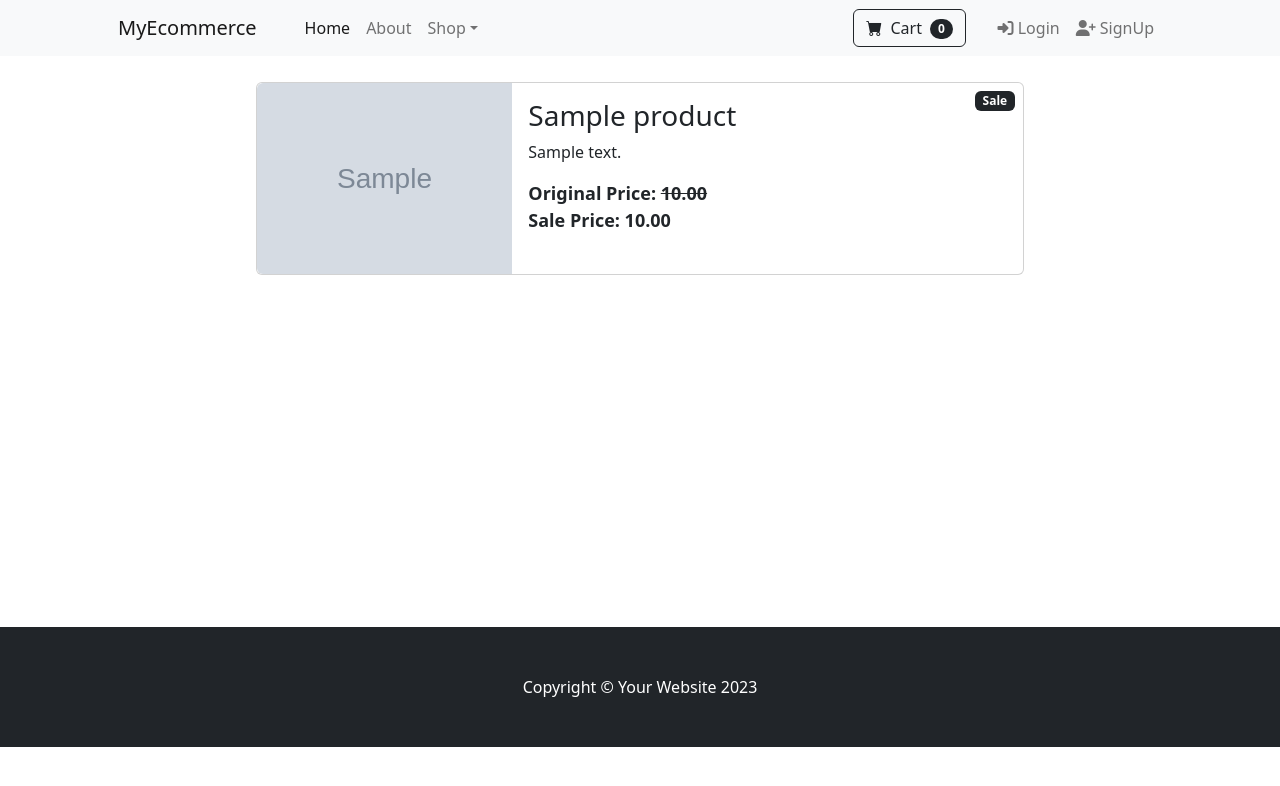
After one commit to roshankdk/Ecommerce, a Django app: page /product_details/1 in a window 1280 px wide. The commit adds this page. Shown: the top 786 px of the page. Run offline with Django 5.2, Linux system fonts and the light colour scheme; tables that the repository leaves empty hold one stand-in row (values such as "Sample post"); grey boxes marked "Sample" are stand-in pictures; some libraries are stand-ins or nearby versions.

Commit message:
Added product details page

```diff
--- a/store/urls.py
+++ b/store/urls.py
@@ -4,6 +4,7 @@ from . import views
 urlpatterns = [
     path('',views.home,name='home'),
     path('about/',views.about,name='about'),
+    path('product_details/<int:pk>',views.product_details,name='product_details'),
     path('register/',views.signup_user,name='signup'),
     path('login/',views.login_user,name='login'),
     path('logout',views.logout_user,name='logout'),
--- a/store/views.py
+++ b/store/views.py
@@ -46,3 +46,8 @@ def logout_user(request):
     messages.success(request,('Logout Successful!!'))
     logout(request)
     return redirect('home')
+
+
+def product_details(request,pk):
+    product = Product.objects.get(id=pk)
+    return render(request,'product_details.html',{'product':product})
--- a/templates/base.html
+++ b/templates/base.html
@@ -57,7 +57,7 @@
                         <li class="nav-item"><a class="nav-link" href="{% url 'logout' %}"><i class="fa-solid fa-right-from-bracket"></i> Logout</a></li>
                         {% else %}
                         <li class="nav-item"><a class="nav-link" href="{% url 'login' %}"><i class="fa-solid fa-right-to-bracket"></i> Login</a></li>
-                        <li class="nav-item"><a class="nav-link" href="{% url 'signup' %}"><i class="fa-solid fa-user-plus"></i> register</a></li>
+                        <li class="nav-item"><a class="nav-link" href="{% url 'signup' %}"><i class="fa-solid fa-user-plus"></i> SignUp</a></li>
                         {% endif %}
                     </ul>
                 </div>
--- /dev/null
+++ b/templates/product_details.html
@@ -0,0 +1,33 @@
+{% extends 'base.html' %}
+{% block content %}
+<div class="card mb-3" style="max-width: 60%; margin: 2% auto;">
+    <div class="row g-0">
+        <div class="col-md-4">
+            <img src="{{ product.image.url }}" class="img-fluid rounded-start" alt="...">
+        </div>
+        <div class="col-md-8">
+            <div class="card-body">
+                <strong><h3 class="card-title">{{product.name}}</h3></strong>
+                <p class="card-text">{{product.description}}</p>
+                {% if product.is_sale %}
+                <!-- Sale badge-->
+                <div class="badge bg-dark text-white position-absolute" style="top: 0.5rem; right: 0.5rem">Sale</div>
+                <p class="fw-bold" style="font-size: large;">Original Price: <s>{{ product.price}}</s>
+                    <br>
+                    Sale Price: {{ product.sale_price}}</p>
+                {% else %}
+                <p class="fw-bold">Price: {{ product.price}}</p>
+                {% endif %}
+
+            </div>
+        </div>
+    </div>
+</div>
+<br><br>
+<br><br>
+<br><br>
+<br><br>
+<br><br>
+<br><br>
+<br><br>
+{% endblock content %}
```
Also changed, not shown: templates/home.html (+5 -3 lines).
